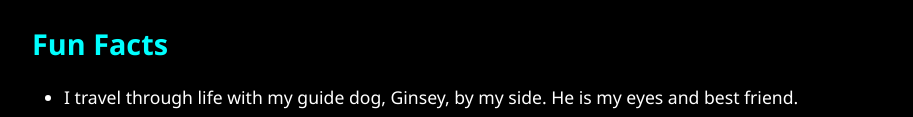
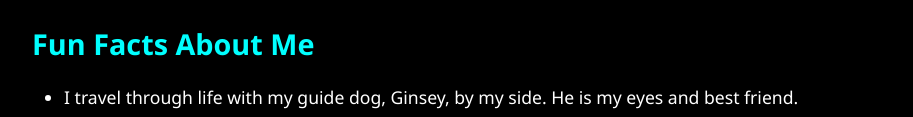
Before and after one commit to eedwards1102/CTK450, a plain HTML site: page EnvironmentReader/creator.html in a window 1280 px wide. Shown: the part 1060-1177 px from the top of the page, without its empty margins (182-1095 px from the left). Drawn offline with Linux system fonts and the light colour scheme.

Commit message:
Update creator.html

```diff
--- a/EnvironmentReader/creator.html
+++ b/EnvironmentReader/creator.html
@@ -42,7 +42,7 @@
             </section>
 
             <section>
-                <h2>Fun Facts</h2>
+                <h2>Fun Facts About Me</h2>
                 <ul>
                     <li>I travel through life with my guide dog, Ginsey, by my side. He is my eyes and best friend.</li>
                     <li>I am a huge baseball fan. Go Cardinals!</li>
```
